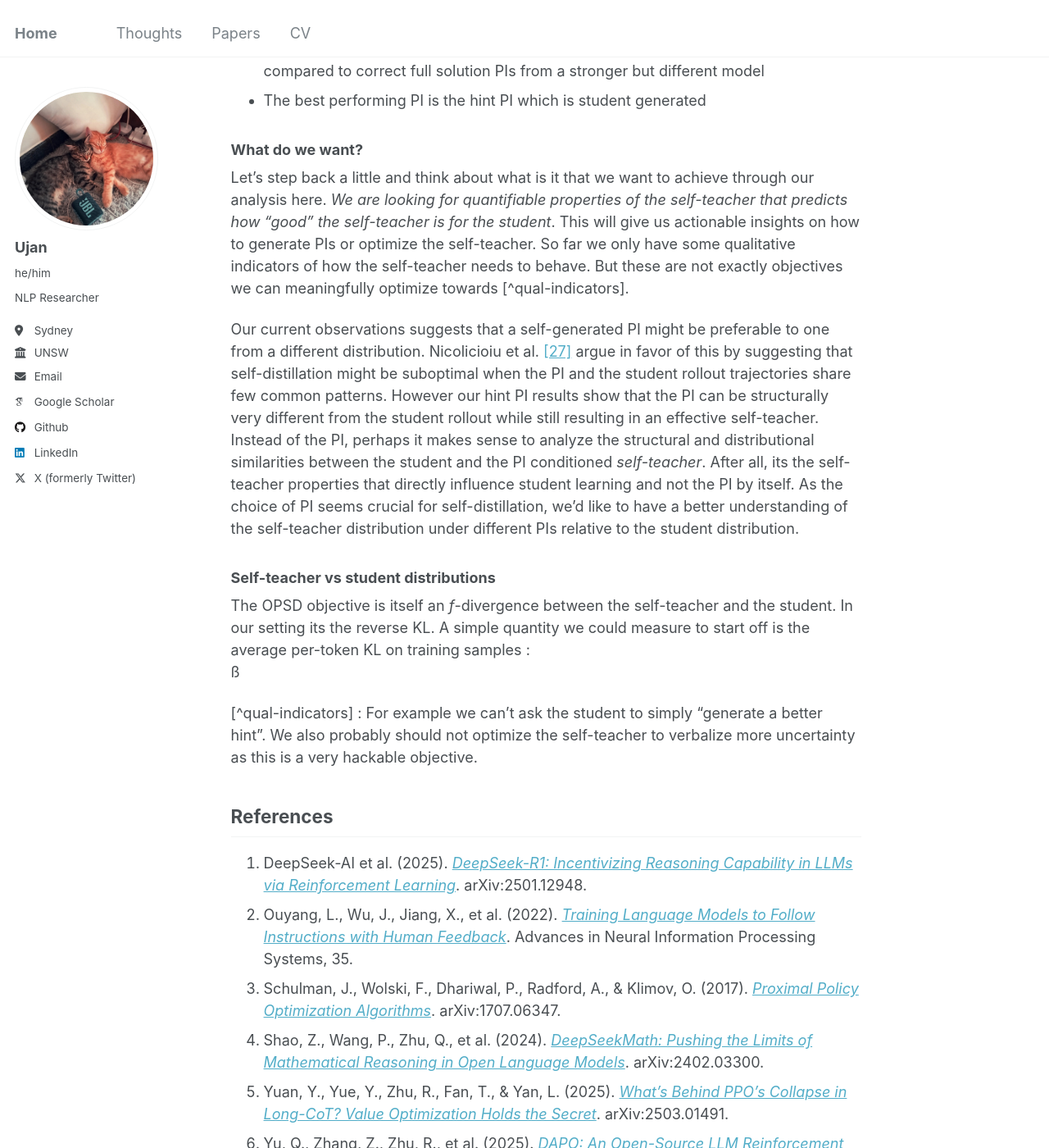
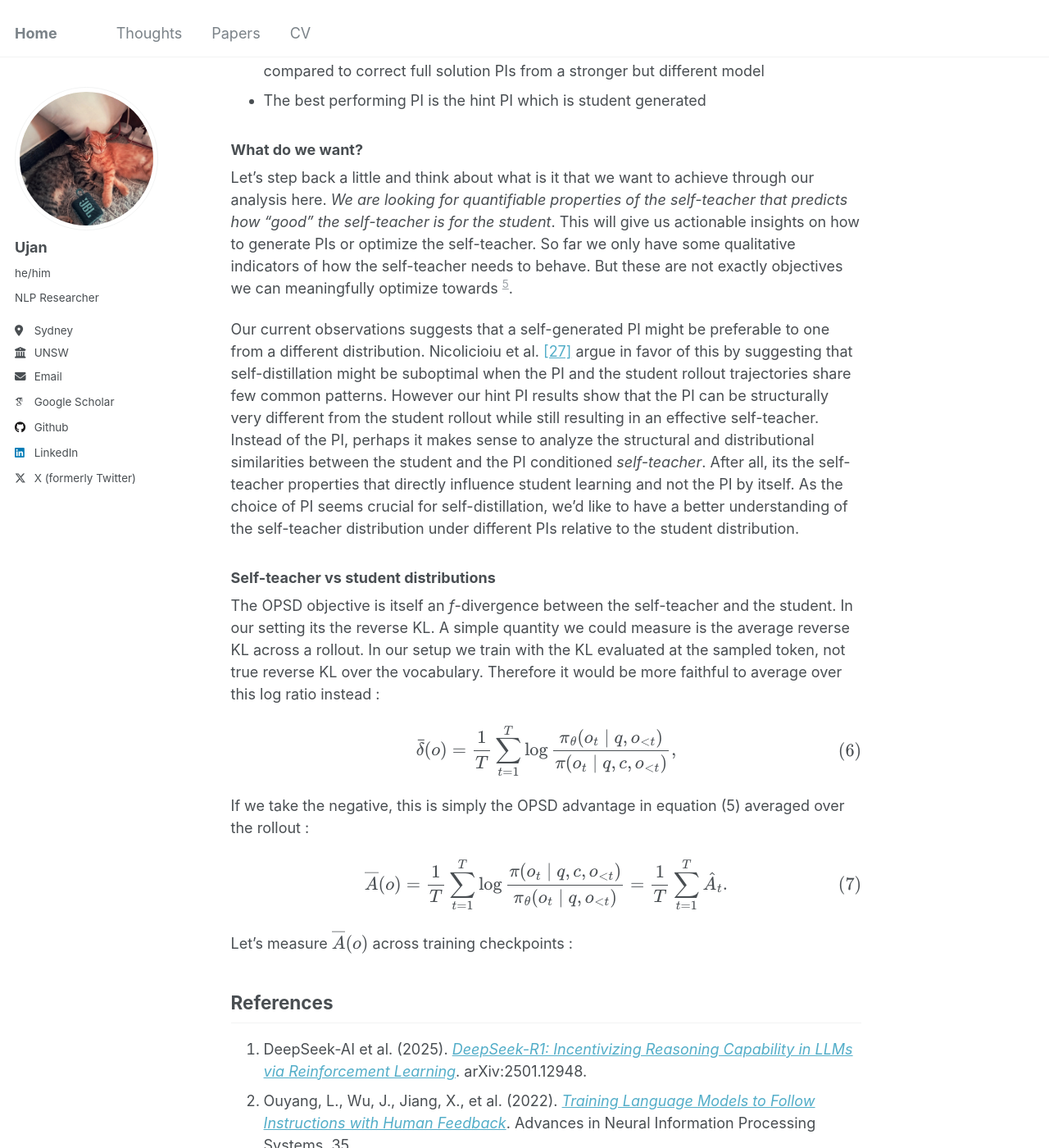
Before and after one commit to tatami-galaxy/tatami-galaxy.github.io, a Jekyll site: the page built from _posts/2026-07-01-self-distillation-post-1.md, in a window 1280 px wide and 1400 px high, scrolled down 9546 px. Shown: the whole window at 82% size. Built offline with Jekyll 4.4.1, drawn with Linux system fonts in a browser that asks for light colours; some web fonts are replaced; some of the changed text lies outside the part shown.

Commit message:
self distill blog

```diff
--- a/_posts/2026-07-01-self-distillation-post-1.md
+++ b/_posts/2026-07-01-self-distillation-post-1.md
@@ -109,8 +109,7 @@ What happens when we distill from these self-teachers? Does higher training set
   <figcaption style="width: 100%;" markdown="span"><strong>Figure 4.</strong> pass@1, pass@8 and pass@16 on AIME24 [[26]](#ref-26) for Qwen3-1.7B and Qwen3-4B after self-distillation on DeepMath with each choice of PI.</figcaption>
 </figure>
 
-[Figure 4](#fig-4) shows evaluation results (best checkpoint) after training on Deepmath for 200 steps and 8k token budget, with a frozen teacher and sampled-token distillation (see [TRL SDFTConfig](https://huggingface.co/docs/trl/v1.9.2/en/sdft_trainer#trl.experimental.sdft.SDFTConfig)). Its clear that higher self-teacher pass@k does not directly translate to higher student pass@k. Only hint PI consistently improves the model beyond its baseline accuracy on AIME24 [[26]](#ref-26); the rest generally degrade the model, often substantially. This also matches our intution about distillation in general : A more accurate teacher is not necessarily a better teacher [cite :
-On the Efficacy of Knowledge Distillation"]
+[Figure 4](#fig-4) shows evaluation results (best checkpoint) after training on Deepmath for 200 steps and 8k token budget, with a frozen teacher and sampled-token distillation (see [TRL SDFTConfig](https://huggingface.co/docs/trl/v1.9.2/en/sdft_trainer#trl.experimental.sdft.SDFTConfig)). Its clear that higher self-teacher pass@k does not directly translate to higher student pass@k. Only hint PI consistently improves the model beyond its baseline accuracy on AIME24 [[26]](#ref-26); the rest generally degrade the model, often substantially. This also matches our intution about distillation in general : A more accurate teacher is not necessarily a better teacher [[28]](#ref-28).
 
 The rollout PI again has an interesting behavior if we contrast it with the full PI. The full PI are correct (final answer) reasoning traces from the Deepmath dataset, produced by Deepseek-R1 [[1]](#ref-1). It is an older model but significantly larger and have higher pass@1 accuracies than both the Qwen models we are evaluating. In contrast, the rollout PI is often demonstrably wrong. The rollout PI conditioned self-teacher also has significantly lower pass@k than the full PI. However, the rollout PI conditioned self-teacher degrades the student *less* than the full PI. A plausible explanation for this could be that the full PI is perhaps distributionally quite different from the rollout PI, since it comes from a different model. We will investigate this but before that lets look at the relationship between self-teacher uncertainty verbalization and student accuracy :
 
@@ -152,8 +151,24 @@ Our current observations suggests that a self-generated PI might be preferable t
 
 ### Self-teacher vs student distributions
 
-The OPSD objective is itself an *f*-divergence between the self-teacher and the student. In our setting its the reverse KL. A simple quantity we could measure to start off is the average per-token KL on training samples :
-ß
+The OPSD objective is itself an *f*-divergence between the self-teacher and the student. In our setting its the reverse KL. A simple quantity we could measure is the average reverse KL across a rollout. In our setup we train with the KL evaluated at the sampled token, not true reverse KL over the vocabulary. Therefore it would be more faithful to average over this log ratio instead :
+
+$$
+\bar{\delta}(o) = \frac{1}{T}\sum_{t=1}^{T}
+\log\frac{\pi_\theta(o_t\mid q,o_{<t})}{\pi(o_t\mid q,c,o_{<t})},
+\tag{6}
+$$
+
+If we take the negative, this is simply the OPSD advantage in equation (5) averaged over the rollout :
+
+$$
+\overline{A}(o)
+= \frac{1}{T}\sum_{t=1}^{T}\log\frac{\pi(o_t\mid q,c,o_{<t})}{\pi_\theta(o_t\mid q,o_{<t})}
+= \frac{1}{T}\sum_{t=1}^{T}\hat{A}_t .
+\tag{7}
+$$
+
+Let's measure $$\overline{A}(o)$$ across training checkpoints :
 
 
 
@@ -165,7 +180,7 @@ The OPSD objective is itself an *f*-divergence between the self-teacher and the
 
 [^useful]: By useful we only mean information that helps to reach the correct final answer. Here we don't measure or verify model reasoning.
 
-[^qual-indicators] : For example we can't ask the student to simply "generate a better hint". We also probably should not optimize the self-teacher to verbalize more uncertainty as this is a very hackable objective.
+[^qual-indicators]: For example we can't ask the student to simply "generate a better hint". We also probably should not optimize the self-teacher to verbalize more uncertainty as this is a very hackable objective.
 
 
 
@@ -199,3 +214,4 @@ The OPSD objective is itself an *f*-divergence between the self-teacher and the
 25. <a id="ref-25"></a>Yang, A., Li, A., Yang, B., et al. (2025). [*Qwen3 Technical Report*](https://arxiv.org/abs/2505.09388). arXiv:2505.09388.
 26. <a id="ref-26"></a>Hugging Face H4 (2024). [*AIME 2024*](https://huggingface.co/datasets/HuggingFaceH4/aime_2024). Hugging Face Datasets. The 30 problems of AIME 2024 I and II, derived from [AI-MO/aimo-validation-aime](https://huggingface.co/datasets/AI-MO/aimo-validation-aime).
 27. <a id="ref-27"></a>Nicolicioiu, A. L., Pezeshki, M., & Courville, A. (2026). [*On-Policy Self-Distillation with Sampled Demonstrations Reduces Output Diversity*](https://arxiv.org/abs/2606.26091). arXiv:2606.26091.
+28. <a id="ref-28"></a>Cho, J. H., & Hariharan, B. (2019). [*On the Efficacy of Knowledge Distillation*](https://arxiv.org/abs/1910.01348). IEEE/CVF International Conference on Computer Vision.
```
